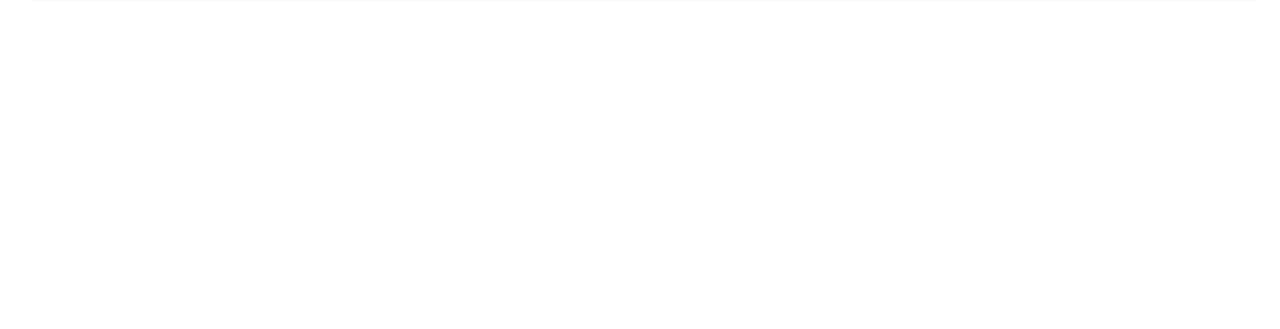
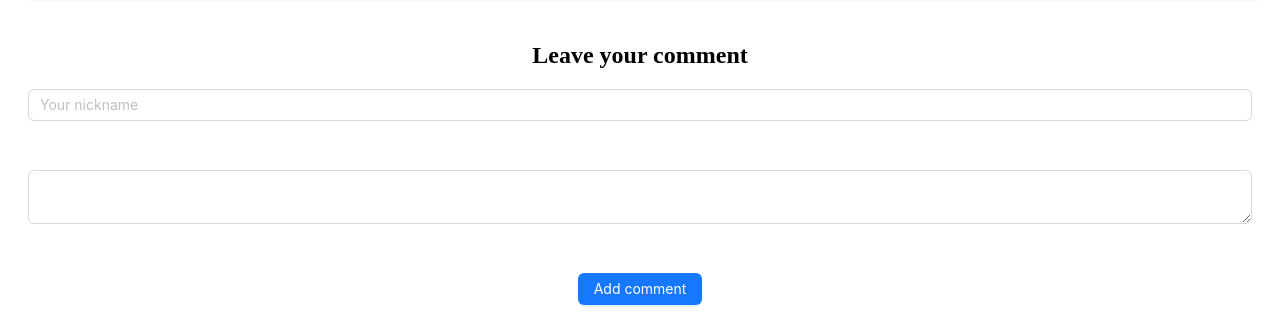
Before and after one commit to avanyushkin/reactShopApp, a React (Create React App) app: page /product/1 in a window 1280 px wide. Shown: the part 468-797 px from the top of the page. Built offline with nearby package versions, Linux system fonts and the light colour scheme; data requests are answered from the project's data file.

Commit message:
implemented addition of user comments to the product

```diff
--- a/package.json
+++ b/package.json
@@ -9,6 +9,7 @@
     "@testing-library/jest-dom": "^6.6.4",
     "@testing-library/react": "^16.3.0",
     "@testing-library/user-event": "^13.5.0",
+    "antd": "^5.27.2",
     "json-server": "^1.0.0-beta.3",
     "react": "^18.3.1",
     "react-dom": "^18.3.1",
--- /dev/null
+++ b/src/pages/product/comments/index.jsx
@@ -0,0 +1,26 @@
+import { Input, Button, Form } from "antd"
+import './index.scss'
+
+export const ProductComments = () => {
+
+  const handleFinish = (values) => {
+    // console.log(values)
+  }
+
+  return (
+    <>
+      <div className="productPageComments">
+        <h2>Leave your comment</h2>
+        <Form onFinish={handleFinish}>
+          <Form.Item name="name">
+            <Input placeholder="Your nickname" />
+          </Form.Item>
+          <Form.Item name="comment">
+            <Input.TextArea placeholer="Comment" />
+          </Form.Item>
+          <Button type="primary" htmlType="submit">Add comment</Button>
+        </Form>
+      </div>
+    </>
+  );
+}
--- /dev/null
+++ b/src/pages/product/comments/index.scss
@@ -0,0 +1,7 @@
+.productPageComments {
+    margin: 50px 20px 0;
+
+    input, textarea {
+        margin-bottom: 25px;
+    }
+}
--- a/src/pages/product/index.jsx
+++ b/src/pages/product/index.jsx
@@ -5,6 +5,7 @@
 import './index.scss'
 import { ToCartButton } from '../../Components/toCardButton'
 import { ToFavoriteButton } from '../../Components/toFavoriteButton'
+import { ProductComments } from './comments/index.jsx'
 
 function Product() {
 
@@ -46,6 +47,7 @@
           </div>
           </div>
       </div>
+      <ProductComments />
     </>
   )
 }
```
Also changed, not shown: src/pages/product/index.scss (line endings or trailing spaces), 1 other file (tests, documents, lock files or other folders).
